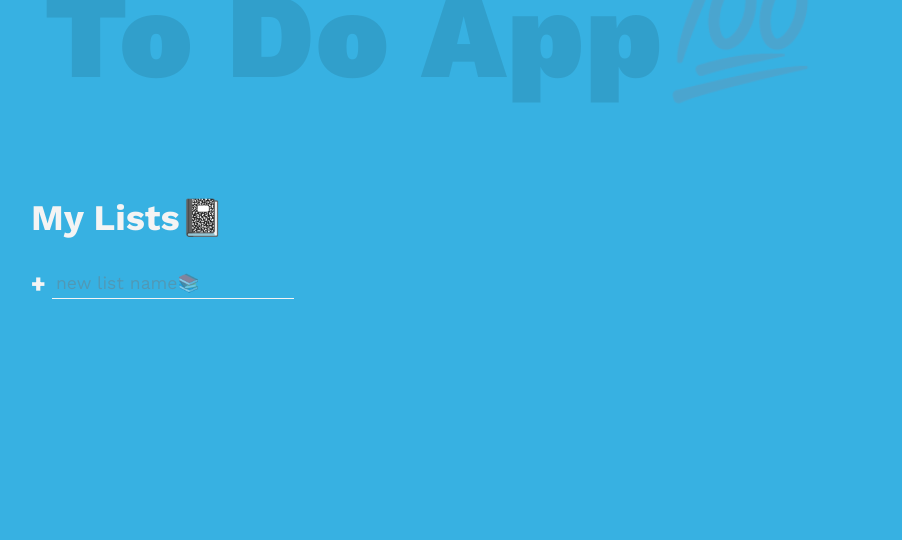
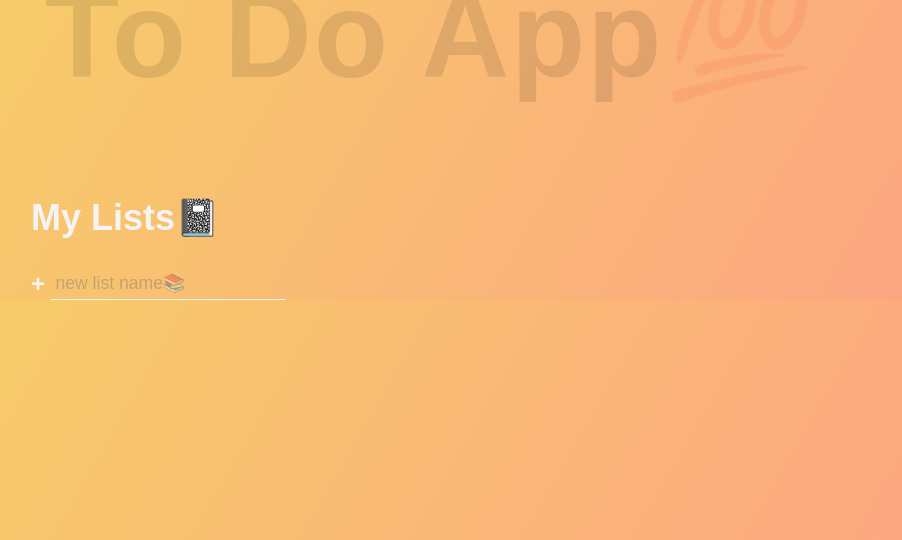
Before and after one commit to uxp123/TODO_JAVASCRIPT, a PHP site: page / in a window 1280 px wide. Shown: the top 540 px of the page, without its empty margins (209-1111 px from the left). Run offline with PHP 8.4, Linux system fonts and the light colour scheme.

Commit message:
Update main.css

```diff
--- a/css/main.css
+++ b/css/main.css
@@ -14,10 +14,10 @@
 
 body {
   margin: 0;
-  font-family: "Work Sans", sans-serif;
+  font-family: "Poppins", sans-serif;
   font-weight: 300;
   font-size: 1.5rem;
-  background-color: var(--clr-primary);
+  background-image: linear-gradient(120deg, #f6d365 0%, #fda085 100%);
   color: var(--clr-light);
   display: grid;
   grid: "header header header header" auto "...... lists  active ......" auto/1fr minmax(100px, 300px) minmax(250px, 500px) 1fr;
```
